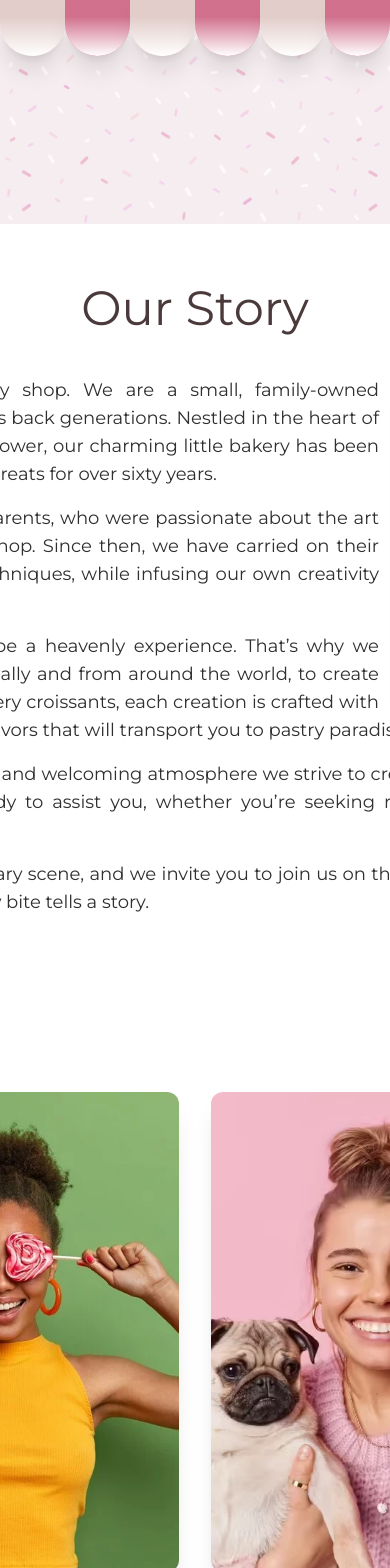
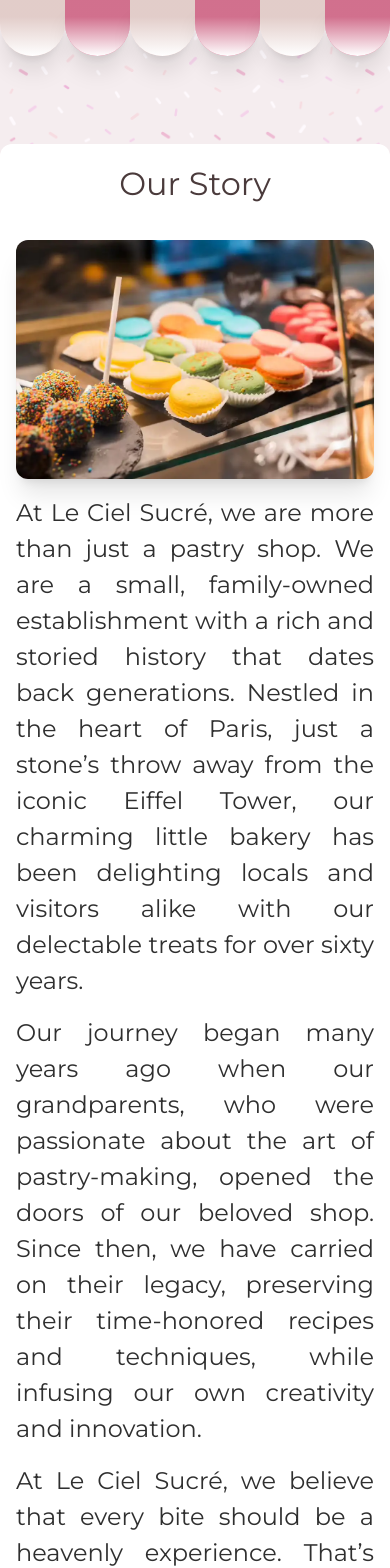
Before and after one commit to Pizzaboi87/pastry-shop-website, a React (Vite) app: page /ourstory in a window 390 px wide. Shown: the top 1568 px of the page. Built offline with nearby package versions, Linux system fonts and the light colour scheme; some icons are missing.

Commit message:
changed style for our story

```diff
--- a/src/components/Paragraphs.jsx
+++ b/src/components/Paragraphs.jsx
@@ -11,7 +11,7 @@ const Paragraphs = ({ dirText, imgFirst, text }) => {
 			viewport={motionProps.viewport}
 			className={`${
 				imgFirst ? "2xl:ml-24" : "ml-0"
-			} md:text-justify 2xl:max-w-[40%] max-w-[90%] 2xl:text-[1.125rem] text-[1.5rem] mt-8 xl:mt-0  text-text leading-9`}
+			} md:text-justify 2xl:max-w-[40%] max-w-[90%] 2xl:text-[1.25rem] text-[1.5rem] mt-8 xl:mt-0  text-text leading-9`}
 		>
 			{text.map((paragraph, index) => (
 				<p key={`${paragraph[0]}-${index}`} className="my-2">
--- a/src/components/TeamCard.jsx
+++ b/src/components/TeamCard.jsx
@@ -25,7 +25,7 @@ const TeamCard = ({ staff, index }) => {
 			initial={motionPropsR.initial}
 			whileInView={motionPropsR.whileInView}
 			viewport={motionPropsR.viewport}
-			className="card relative w-[20rem] h-[30rem] overflow-hidden rounded-xl shadow-xl"
+			className="card relative mx-auto xl:w-[18rem] 3xl:w-[20rem] w-[20rem] h-[30rem] overflow-hidden rounded-xl shadow-xl"
 		>
 			<img src={image} alt="member" className="h-full object-cover absolute" />
 			<div className="filter absolute w-full h-[30rem] bg-[#fcdfda88]"></div>
--- a/src/pages/CoursePage.jsx
+++ b/src/pages/CoursePage.jsx
@@ -62,7 +62,7 @@ const CoursePage = () => {
 										{detail.map((item, itemIndex) => (
 											<li
 												key={itemIndex}
-												className={`text-text text-lg font-[400] text-justify ${
+												className={`text-text 2xl:text-[1.25rem] text-[1.5rem] font-[400] text-justify ${
 													itemIndex === 0 ? "font-[600] list-none" : ""
 												}`}
 											>
@@ -83,7 +83,7 @@ const CoursePage = () => {
 										alt="course-picture"
 										className="md:w-[30rem] w-full mb-8 float-right ml-8"
 									/>
-									<p className="text-text text-lg font-[400] mb-8 inline">
+									<p className="text-text 2xl:text-[1.25rem] text-[1.5rem] font-[400] mb-8 inline">
 										{detail}
 									</p>
 								</div>
--- a/src/pages/OurStory.jsx
+++ b/src/pages/OurStory.jsx
@@ -4,9 +4,9 @@ import { showcase } from "../assets";
 
 const OurStory = () => {
 	return (
-		<div className="mt-56 w-[75%] flex flex-col items-center">
-			<div className="bg-white rounded-xl p-12 flex flex-col items-center">
-				<h1 className="text-brown text-[3rem] font-[400] mb-8">Our Story</h1>
+		<div className="md:mt-56 mt-36 xl:w-[90%] 3xl:w-[80%] w-full flex flex-col items-center">
+			<div className="w-full bg-white rounded-xl md:p-12 p-4 flex flex-col items-center">
+				<h1 className="text-brown xl:text-[3rem] text-[2rem] font-[400] mb-8">Our Story</h1>
 				<div className="mb-10">
 					<img
 						src={showcase}
@@ -16,7 +16,7 @@ const OurStory = () => {
 					{story.map((paragraph, index) => (
 						<p
 							key={index}
-							className="text-text text-lg text-justify font-[400] mb-4"
+							className="text-text 2xl:text-[1.25rem] text-[1.5rem] text-justify font-[400] mb-4"
 						>
 							{paragraph}
 						</p>
@@ -25,7 +25,7 @@ const OurStory = () => {
 						Le Ciel Sucré Team
 					</p>
 				</div>
-				<div className="w-full flex justify-between gap-8">
+				<div className="w-full flex md:flex-row flex-col flex-wrap justify-between gap-8">
 					{staff.map((member, index) => (
 						<TeamCard key={index} staff={member} index={index} />
 					))}
```
